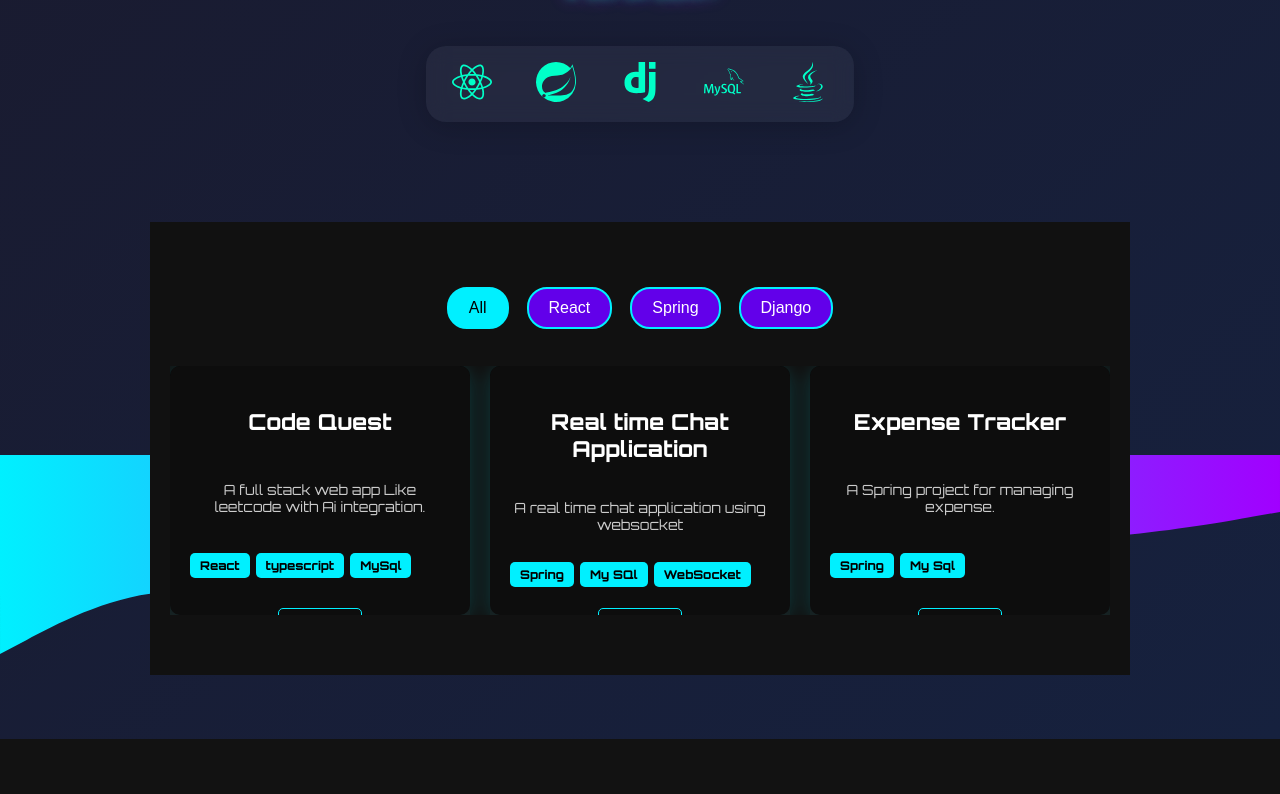
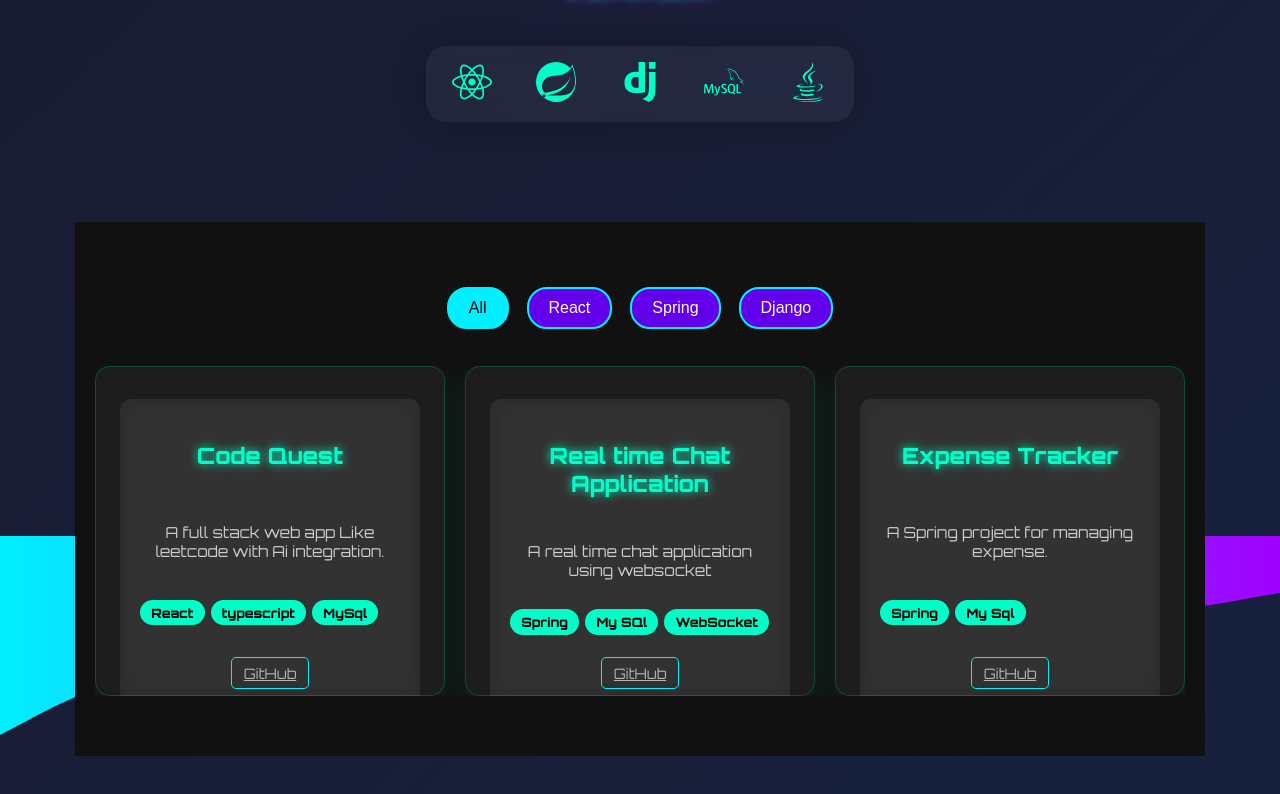
Before and after one commit to cking100/portfolio, a React (Create React App) app: page /home in a window 1280 px wide. Shown: the part 450-1244 px from the top of the page. Before the commit the page ends 1189 px from the top, so only its background shows below. Built offline with nearby package versions, Linux system fonts and the light colour scheme.

Commit message:
Changed layout

```diff
--- a/src/components/Home.css
+++ b/src/components/Home.css
@@ -315,6 +315,75 @@ h1 {
   color: #00f0ff;
   transition: transform 0.3s, color 0.3
 }
+.projects-section {
+  display: flex;
+  flex-wrap: wrap;
+  justify-content: center;
+  gap: 2rem;
+  padding: 4rem 2rem;
+  background: #0e1117;
+  position: relative;
+  z-index: 1;
+}
+
+.project-card {
+  background: rgba(255, 255, 255, 0.05);
+  border-radius: 15px;
+  box-shadow: 0 8px 24px rgba(0, 255, 200, 0.1);
+  backdrop-filter: blur(10px);
+  width: 300px;
+  padding: 2rem 1.5rem;
+  transition: transform 0.3s ease, box-shadow 0.3s ease;
+  text-align: center;
+  border: 1px solid rgba(0, 255, 200, 0.2);
+}
+
+.project-card:hover {
+  transform: translateY(-10px);
+  box-shadow: 0 12px 32px rgba(0, 255, 200, 0.3);
+}
+
+.project-card h3 {
+  color: #00ffc8;
+  font-size: 1.4rem;
+  margin-bottom: 1rem;
+  text-shadow: 0 0 10px #00ffc8;
+}
+
+.project-card p {
+  color: #ccc;
+  font-size: 0.95rem;
+  margin-bottom: 1rem;
+}
+
+.tech-tags {
+  display: flex;
+  flex-wrap: wrap;
+  justify-content: center;
+  gap: 0.5rem;
+  margin-bottom: 1rem;
+}
+
+.tech-tag {
+  background: #00ffc8;
+  color: #000;
+  padding: 0.3rem 0.7rem;
+  border-radius: 20px;
+  font-size: 0.8rem;
+  font-weight: bold;
+}
+
+.project-card a {
+  color: #a855f7;
+  text-decoration: underline;
+  font-size: 0.9rem;
+  transition: color 0.2s ease;
+}
+
+.project-card a:hover {
+  color: #f472b6;
+}
+
 /* ========= MEDIA QUERIES ========= */
 
 /* For tablets and smaller (<=768px) */
```
